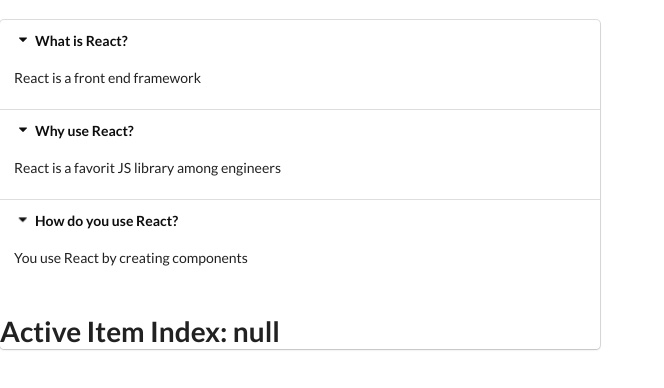
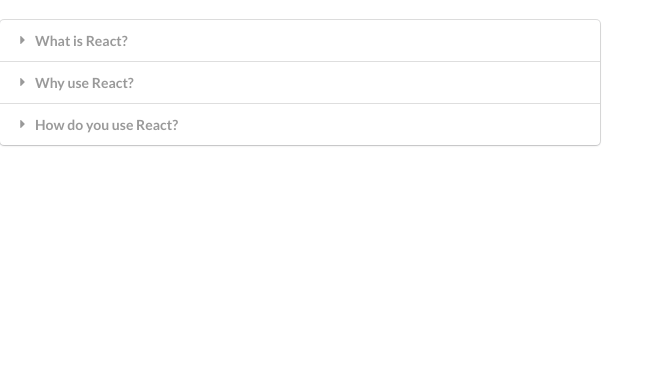
Before and after one commit to mduberstein/udemy-react-grider-widgets, a React (Create React App) app: page / in a window 1280 px wide. Shown: the top 388 px of the page, without its empty margins (0-664 px from the left). Built offline with nearby package versions, Linux system fonts and the light colour scheme.

Commit message:
Widgets: After Clip 143 Expanding the Accordion, dynamic usage of the active CSS class

```diff
--- a/src/components/Accordion.js
+++ b/src/components/Accordion.js
@@ -44,18 +44,18 @@ const Accordion = ({items}) => {
 
   const onTitleClick = (index) => {
     setActiveIndex(index);
-    // console.log('Title clicked', index);
   }
 
   const renderedItems = items.map((item, index) => {
+    const active = index === activeIndex ? 'active' : '';
     return (
       <React.Fragment key={item.title}>
-        <div className="title active"
+        <div className={`title ${active}`}
          onClick={()=> onTitleClick(index)}>
           <i className="dropdown icon"></i>
           {item.title}
         </div>
-        <div className="content active">
+        <div className={`content ${active}`} >
           <p>{item.content}</p>
         </div>
       </ React.Fragment>
@@ -64,10 +64,6 @@ const Accordion = ({items}) => {
 
   return  <div className="ui styled accordion">
             {renderedItems}
-            {/* null value in ${null} displays string 'null' */}
-            <h1>{`Active Item Index: ${activeIndex}`}</h1>
-            {/* null value in {} produces no display in HTML */}
-           {/* <h1>{activeIndex}</h1>   */}
           </div>;
 };
 
```
